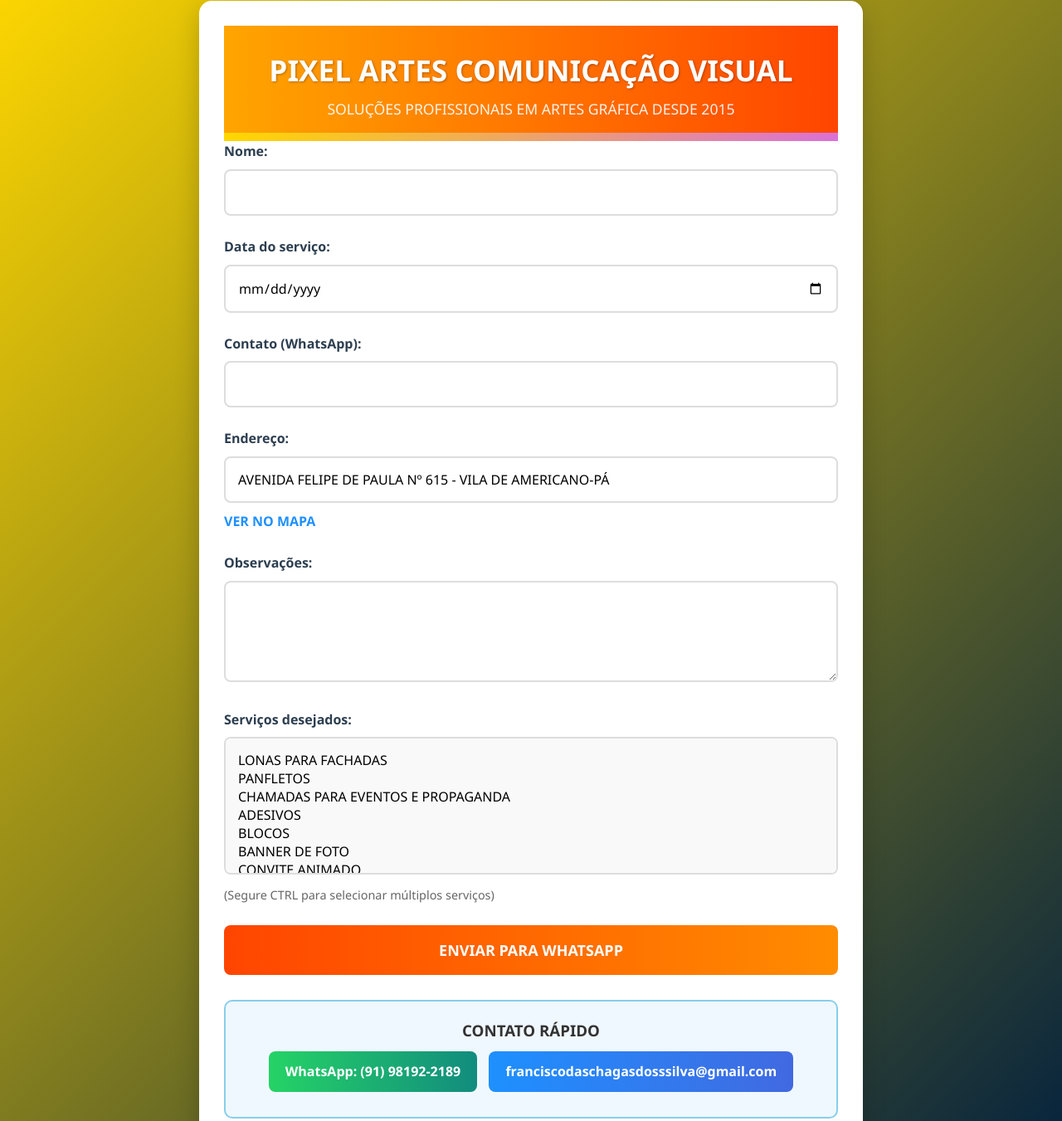
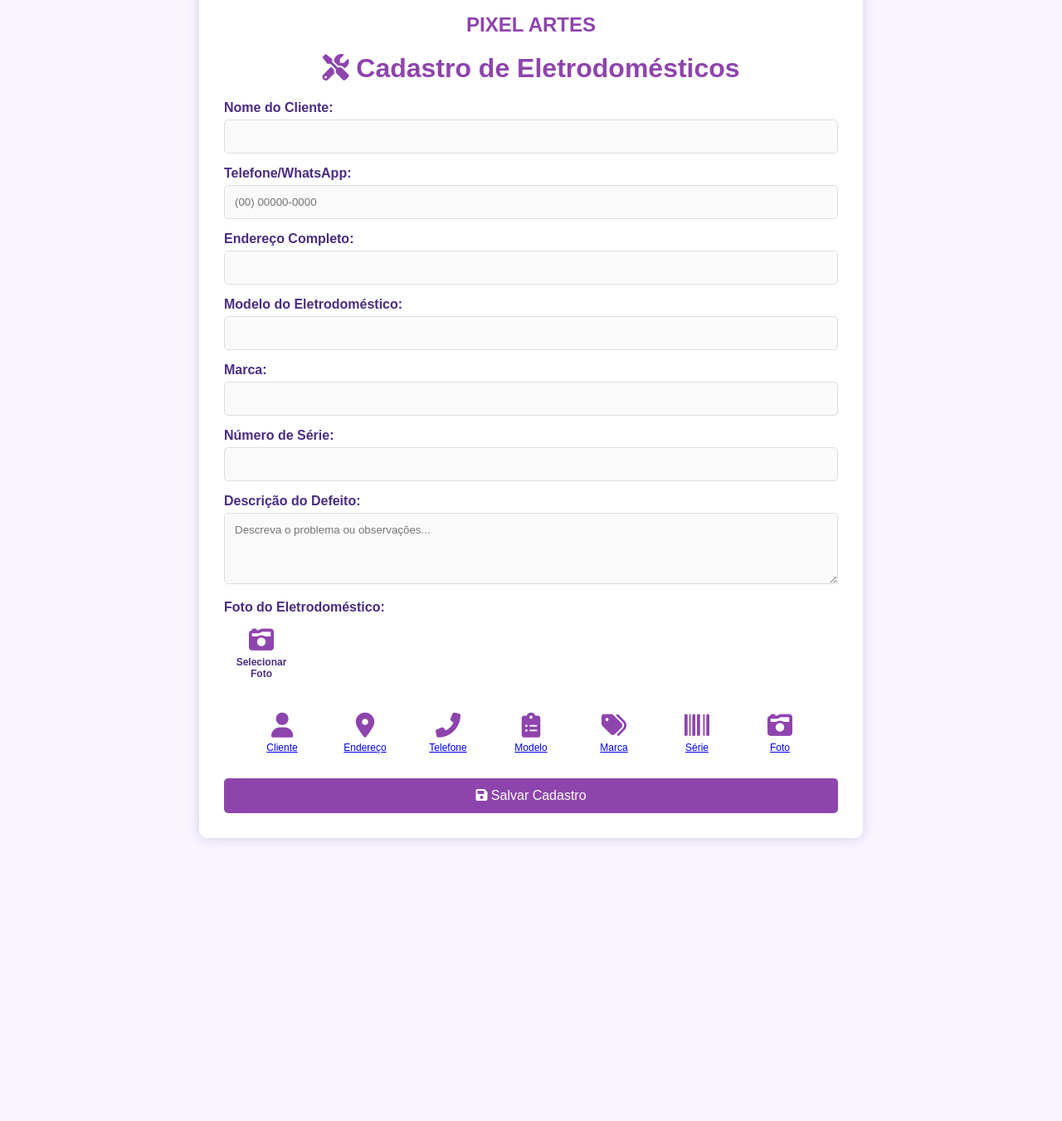
Before and after one commit to Rebobinagem-c/pixel-artes, a plain HTML site: page index.html in a window 1280 px wide. Shown: the part 39-1390 px from the top of the page at 83% size. After the commit the page ends 1069 px from the top, so only its background shows below. Drawn offline with Linux system fonts and the light colour scheme.

Commit message:
agentameto pixel atualizado

```diff
--- a/index.html
+++ b/index.html
@@ -3,223 +3,187 @@
 <head>
     <meta charset="UTF-8">
     <meta name="viewport" content="width=device-width, initial-scale=1.0">
-    <title>PIXEL ARTES COMUNICAÇÃO VISUAL - Serviços</title>
+    <title>Pixel Artes - Cadastro de Eletrodomésticos</title>
+    <link rel="stylesheet" href="https://cdnjs.cloudflare.com/ajax/libs/font-awesome/6.0.0-beta3/css/all.min.css">
     <style>
         * {
             margin: 0;
             padding: 0;
             box-sizing: border-box;
-            font-family: 'Segoe UI', Tahoma, Geneva, Verdana, sans-serif;
+            font-family: 'Arial', sans-serif;
         }
-
         body {
-            background: linear-gradient(135deg, #FFD700, #001F3F);
-            color: #333;
-            line-height: 1.6;
+            background: #f9f4ff;
+            color: #4a2c82;
             padding: 20px;
-            min-height: 100vh;
         }
-
         .container {
-            width: 100%;
             max-width: 800px;
-            margin: 20px auto;
-            background-color: white;
-            border-radius: 15px;
-            box-shadow: 0 10px 30px rgba(0,0,0,0.2);
-            overflow: hidden;
+            margin: 0 auto;
+            background: white;
+            border-radius: 10px;
+            box-shadow: 0 0 15px rgba(74, 44, 130, 0.2);
             padding: 30px;
+            border-top: 5px solid #8e44ad;
         }
-
-        .header {
-            background: linear-gradient(to right, #FFA500, #FF4500);
-            color: white;
-            padding: 25px;
+        h1, h2 {
             text-align: center;
-            position: relative;
+            margin-bottom: 20px;
+            color: #8e44ad;
         }
-
-        .header::after {
-            content: "";
-            position: absolute;
-            bottom: 0;
-            left: 0;
-            right: 0;
-            height: 10px;
-            background: linear-gradient(to right, #FFD700, #DA70D6);
+        .logo {
+            text-align: center;
+            margin-bottom: 20px;
+            font-size: 24px;
+            font-weight: bold;
+            color: #8e44ad;
         }
-
-        h1 {
-            font-size: 2.2rem;
-            margin-bottom: 5px;
-            text-shadow: 1px 1px 3px rgba(0,0,0,0.3);
-        }
-
-        .subtitle {
-            font-size: 1.1rem;
-            opacity: 0.9;
-        }
-
-        .form-group {
-            margin-bottom: 25px;
-        }
-
+        .form-group { margin-bottom: 15px; }
         label {
             display: block;
-            margin-bottom: 8px;
-            font-weight: bold;
-            color: #2c3e50;
-        }
-
-        input, textarea, select {
-            width: 100%;
-            padding: 15px;
-            border: 2px solid #ddd;
-            border-radius: 8px;
-            font-size: 16px;
-        }
-
-        .upload-area {
-            border: 3px dashed #DA70D6;
-            padding: 40px;
-            text-align: center;
-            border-radius: 10px;
-            background-color: #f9f0ff;
-            color: #6a3093;
-            font-weight: bold;
-            cursor: pointer;
-            margin-bottom: 20px;
-        }
-
-        .services-section select {
-            height: auto;
-            background-color: #f9f9f9;
-        }
-
-        .map-link {
-            display: inline-block;
-            margin-top: 10px;
-            color: #1E90FF;
-            font-weight: bold;
-            text-decoration: none;
-        }
-
-        .contact-info {
-            background-color: #f0f8ff;
-            padding: 20px;
-            border-radius: 10px;
-            margin: 30px 0;
-            text-align: center;
-            border: 2px solid #87CEEB;
-        }
-
-        .contact-link {
-            display: inline-block;
-            margin: 10px 5px;
-            padding: 12px 20px;
-            background: linear-gradient(to right, #1E90FF, #4169E1);
-            color: white;
-            text-decoration: none;
-            border-radius: 8px;
+            margin-bottom: 5px;
             font-weight: bold;
         }
-
-        .whatsapp {
-            background: linear-gradient(to right, #25D366, #128C7E);
+        input, select, textarea {
+            width: 100%;
+            padding: 12px;
+            border: 1px solid #ddd;
+            border-radius: 5px;
+            background: #fafafa;
         }
-
-        .submit-btn {
-            width: 100%;
-            padding: 18px;
-            background: linear-gradient(to right, #FF4500, #FF8C00);
+        button {
+            background: #8e44ad;
             color: white;
             border: none;
-            border-radius: 8px;
-            font-size: 18px;
-            font-weight: bold;
+            padding: 12px 20px;
+            border-radius: 5px;
             cursor: pointer;
-            text-transform: uppercase;
+            font-size: 16px;
+            width: 100%;
+            margin-top: 5px;
+        }
+        button:hover { background: #732d91; }
+        .servico-icons {
+            display: flex;
+            flex-wrap: wrap;
+            gap: 10px;
+            justify-content: center;
+            margin: 15px 0;
+        }
+        .servico-icon {
+            text-align: center;
+            cursor: pointer;
+            padding: 10px;
+            border-radius: 5px;
+            transition: all 0.3s;
+            width: 90px;
+        }
+        .servico-icon:hover {
+            background: #f0e5ff;
+            transform: scale(1.05);
+        }
+        .servico-icon i {
+            font-size: 30px;
+            color: #8e44ad;
+        }
+        .servico-icon span {
+            font-size: 12px;
+            display: block;
+            margin-top: 5px;
+        }
+        #preview {
+            margin-top: 10px;
+            max-width: 100%;
+            max-height: 200px;
+            display: none;
+        }
+        #foto {
+            display: none;
         }
     </style>
 </head>
 <body>
 <div class="container">
-        <div class="header">
-            <h1>PIXEL ARTES COMUNICAÇÃO VISUAL</h1>
-            <p class="subtitle">SOLUÇÕES PROFISSIONAIS EM ARTES GRÁFICA DESDE 2015</p>
+    <div class="logo">PIXEL ARTES</div>
+    <h1><i class="fas fa-tools"></i> Cadastro de Eletrodomésticos</h1>
+
+    <form onsubmit="return false">
+        <div class="form-group">
+            <label for="nome">Nome do Cliente:</label>
+            <input type="text" id="nome" required>
         </div>
 
-        <form id="formServico">
         <div class="form-group">
-                <label for="nome">Nome:</label>
-                <input type="text" id="nome" required />
+            <label for="telefone">Telefone/WhatsApp:</label>
+            <input type="tel" id="telefone" required placeholder="(00) 00000-0000">
         </div>
+
         <div class="form-group">
-                <label for="data">Data do serviço:</label>
-                <input type="date" id="data" required />
+            <label for="endereco">Endereço Completo:</label>
+            <input type="text" id="endereco" required>
         </div>
+
         <div class="form-group">
-                <label for="contato">Contato (WhatsApp):</label>
-                <input type="tel" id="contato" required />
+            <label for="modelo">Modelo do Eletrodoméstico:</label>
+            <input type="text" id="modelo" required>
         </div>
+
         <div class="form-group">
-                <label for="endereco">Endereço:</label>
-                <input type="text" id="endereco" value="AVENIDA FELIPE DE PAULA Nº 615 - VILA DE AMERICANO-PÁ" required />
-                <a href="https://maps.app.goo.gl/y1HqNvpgMT4LGox1A" class="map-link" target="_blank">VER NO MAPA</a>
+            <label for="marca">Marca:</label>
+            <input type="text" id="marca" required>
         </div>
+
         <div class="form-group">
-                <label for="observacoes">Observações:</label>
-                <textarea id="observacoes" rows="4"></textarea>
+            <label for="serie">Número de Série:</label>
+            <input type="text" id="serie" required>
         </div>
-            <div class="form-group services-section">
-                <label for="servicos">Serviços desejados:</label>
-                <select id="servicos" multiple size="6" required>
-                    <option value="LONAS PARA FACHADAS">LONAS PARA FACHADAS</option>
-                    <option value="PANFLETOS">PANFLETOS</option>
-                    <option value="CHAMADAS PARA EVENTOS E PROPAGANDA">CHAMADAS PARA EVENTOS E PROPAGANDA</option>
-                    <option value="ADESIVOS">ADESIVOS</option>
-                    <option value="BLOCOS">BLOCOS</option>
-                    <option value="BANNER DE FOTO">BANNER DE FOTO</option>
-                    <option value="CONVITE ANIMADO">CONVITE ANIMADO</option>
-                    <option value="EDIÇÃO BASICO DE VIDEOS">EDIÇÃO BASICO DE VIDEOS</option>
-                    <option value="LEMBRANCINHA">LEMBRANCINHA</option>
-                    <option value="OUTROS">OUTROS</option>
-                </select>
-                <p style="margin-top: 10px; font-size: 0.9em; color: #666;">(Segure CTRL para selecionar múltiplos serviços)</p>
+
+        <div class="form-group">
+            <label for="descricao">Descrição do Defeito:</label>
+            <textarea id="descricao" rows="4" placeholder="Descreva o problema ou observações..." required></textarea>
         </div>
-            <button type="submit" class="submit-btn">ENVIAR PARA WHATSAPP</button>
+
+        <div class="form-group" id="foto-group">
+            <label for="foto">Foto do Eletrodoméstico:</label>
+            <label class="servico-icon" for="foto" style="display: inline-block; cursor: pointer;">
+                <i class="fas fa-camera-retro"></i>
+                <span>Selecionar Foto</span>
+            </label>
+            <input type="file" id="foto" accept="image/*" onchange="previewFoto(event)">
+            <img id="preview" alt="Pré-visualização da imagem">
+        </div>
+
+        <div class="servico-icons">
+            <a href="#nome" class="servico-icon"><i class="fas fa-user"></i><span>Cliente</span></a>
+            <a href="#endereco" class="servico-icon"><i class="fas fa-map-marker-alt"></i><span>Endereço</span></a>
+            <a href="#telefone" class="servico-icon"><i class="fas fa-phone-alt"></i><span>Telefone</span></a>
+            <a href="#modelo" class="servico-icon"><i class="fas fa-clipboard-list"></i><span>Modelo</span></a>
+            <a href="#marca" class="servico-icon"><i class="fas fa-tags"></i><span>Marca</span></a>
+            <a href="#serie" class="servico-icon"><i class="fas fa-barcode"></i><span>Série</span></a>
+            <a href="#foto-group" class="servico-icon"><i class="fas fa-camera-retro"></i><span>Foto</span></a>
+        </div>
+
+        <button type="submit"><i class="fas fa-save"></i> Salvar Cadastro</button>
     </form>
+</div>
 
-        <div class="contact-info">
-            <h3>CONTATO RÁPIDO</h3>
-            <a href="https://wa.me/5591981922189" class="contact-link whatsapp" target="_blank">WhatsApp: (91) 98192-2189</a>
-            <a href="mailto:franciscodaschagasdosssilva@gmail.com" class="contact-link">franciscodaschagasdosssilva@gmail.com</a>
-        </div>
-    </div>
 <script>
-        document.getElementById('formServico').addEventListener('submit', function(e) {
-            e.preventDefault();
-            const nome = document.getElementById('nome').value;
-            const data = document.getElementById('data').value;
-            const contato = document.getElementById('contato').value;
-            const endereco = document.getElementById('endereco').value;
-            const observacoes = document.getElementById('observacoes').value;
-            const servicosSelecionados = Array.from(document.getElementById('servicos').selectedOptions)
-                .map(option => `- ${option.value}`)
-                .join('%0A');
+function previewFoto(event) {
+    const file = event.target.files[0];
+    const preview = document.getElementById('preview');
 
-            const mensagem = `*NOVO AGENDAMENTO PELO SITE*%0A%0A` +
-                `*Nome:* ${nome}%0A` +
-                `*Data:* ${data}%0A` +
-                `*Contato:* ${contato}%0A` +
-                `*Endereço:* ${endereco}%0A` +
-                `*Observações:* ${observacoes}%0A%0A` +
-                `*Serviços Solicitados:*%0A${servicosSelecionados}`;
-
-            const numeroWhatsApp = '5591981922189';
-            const url = `https://wa.me/${numeroWhatsApp}?text=${mensagem}`;
-            window.open(url, '_blank');
-        });
+    if (file) {
+        const reader = new FileReader();
+        reader.onload = function(e) {
+            preview.src = e.target.result;
+            preview.style.display = 'block';
+        }
+        reader.readAsDataURL(file);
+    } else {
+        preview.src = '';
+        preview.style.display = 'none';
+    }
+}
 </script>
 </body>
 </html>
```
Lines whose indentation alone changed are shown as unchanged.
